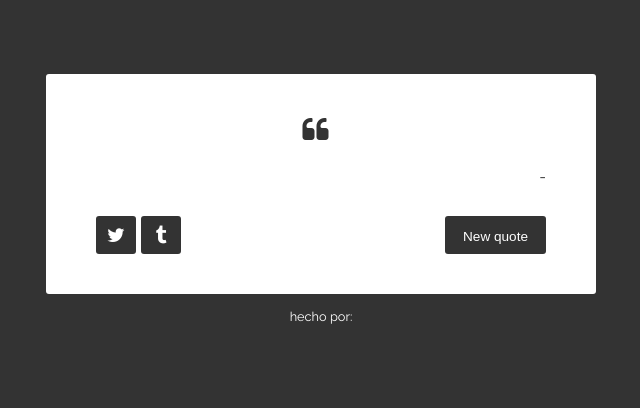
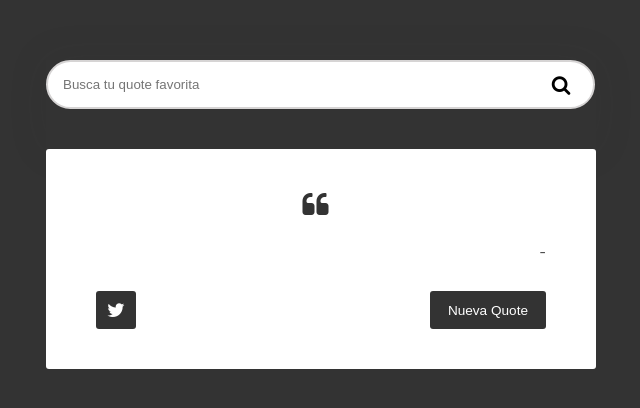
Before and after one commit to Salomon-mtz/INSPO.github.io, a plain HTML site: page index.html in a window 1280 px wide. Shown: the part 186-594 px from the top of the page, without its empty margins (319-959 px from the left). Drawn offline with nearby package versions, Linux system fonts and the light colour scheme; no server answers.

Commit message:
front finished

```diff
--- a/index.html
+++ b/index.html
@@ -6,10 +6,25 @@
       rel="stylesheet"
       href="https://maxcdn.bootstrapcdn.com/font-awesome/4.3.0/css/font-awesome.min.css"
     />
-    <title>FCC : Random Quote Machine</title>
+    <title>Random quote</title>
   </head>
   <body>
     <div id="wrapper">
+      <div class="container">
+
+        <div class="row height d-flex justify-content-center align-items-center">
+
+          <div class="col-md-8">
+
+            <div class="search">
+              <input type="text" class="form-control" placeholder="Busca tu quote favorita">
+              <button class="btn"><i class="fa fa-search"></i></button>
+            </div>
+
+          </div>
+
+        </div>
+      </div>
       <div id="quote-box">
         <div class="quote-text">
           <i class="fa fa-quote-left"> </i><span id="text"></span>
@@ -24,18 +39,9 @@
           >
             <i class="fa fa-twitter"></i>
           </a>
-          <a
-            class="button"
-            id="tumblr-quote"
-            title="Post this quote on tumblr!"
-            target="_blank"
-          >
-            <i class="fa fa-tumblr"></i>
-          </a>
-          <button class="button" id="new-quote">New quote</button>
+          <button class="button" id="new-quote">Nueva Quote</button>
         </div>
       </div>
-      <div class="footer">hecho por: <a href=""></a></div>
     </div>
     <script src="https://cdnjs.cloudflare.com/ajax/libs/jquery/3.6.3/jquery.min.js"></script>
     <script src="https://cdnjs.cloudflare.com/ajax/libs/jqueryui/1.13.2/jquery-ui.min.js"></script>
--- a/script.js
+++ b/script.js
@@ -36,28 +36,6 @@ function Quote(){
         console.error('Error: ', jqXHR.responseText);
     }
 });
-}
-
-function getQuotes() {
-  return $.ajax({
-    headers: {
-      Accept: 'application/json'
-    },
-    url: 'https://api.api-ninjas.com/v1/quotes?category=love',
-    success: function (jsonQuotes) {
-      if (typeof jsonQuotes === 'string') {
-        quotesData = JSON.parse(jsonQuotes);
-        console.log('quotesData');
-        console.log(quotesData);
-      }
-    }
-  });
-}
-
-function getRandomQuote() {
-  return quotesData.quotes[
-    Math.floor(Math.random() * quotesData.quotes.length)
-  ];
 }
 
 function getQuote() {
--- a/styles.css
+++ b/styles.css
@@ -1,4 +1,5 @@
 @import url('https://fonts.googleapis.com/css?family=Raleway:400,500');
+@import url("https://fonts.googleapis.com/css2?family=Poppins:weight@100;200;300;400;500;600;700;800&display=swap");
 * {
   margin: 0;
   padding: 0;
@@ -99,3 +100,41 @@ body {
 #quote-box .buttons .button#new-quote {
   float: right;
 }
+
+
+.search{
+  position: relative;
+  box-shadow: 0 0 40px rgba(51, 51, 51, .1);
+  padding-bottom: 40px;
+
+
+}
+
+.search input{
+
+  height: 45px;
+  width: 545px;
+  text-indent: 15px;
+  border: 2px solid #d6d4d4;
+  border-radius: 40px;
+
+
+}
+
+.search .fa-search{
+  font-size: 20px;
+
+}
+
+.search button{
+
+  position: absolute;
+  top: 5px;
+  right: 5px;
+  height: 40px;
+  width: 60px;
+  border-radius: 15px;
+  background-color: white;
+  border: none;
+
+}
```
